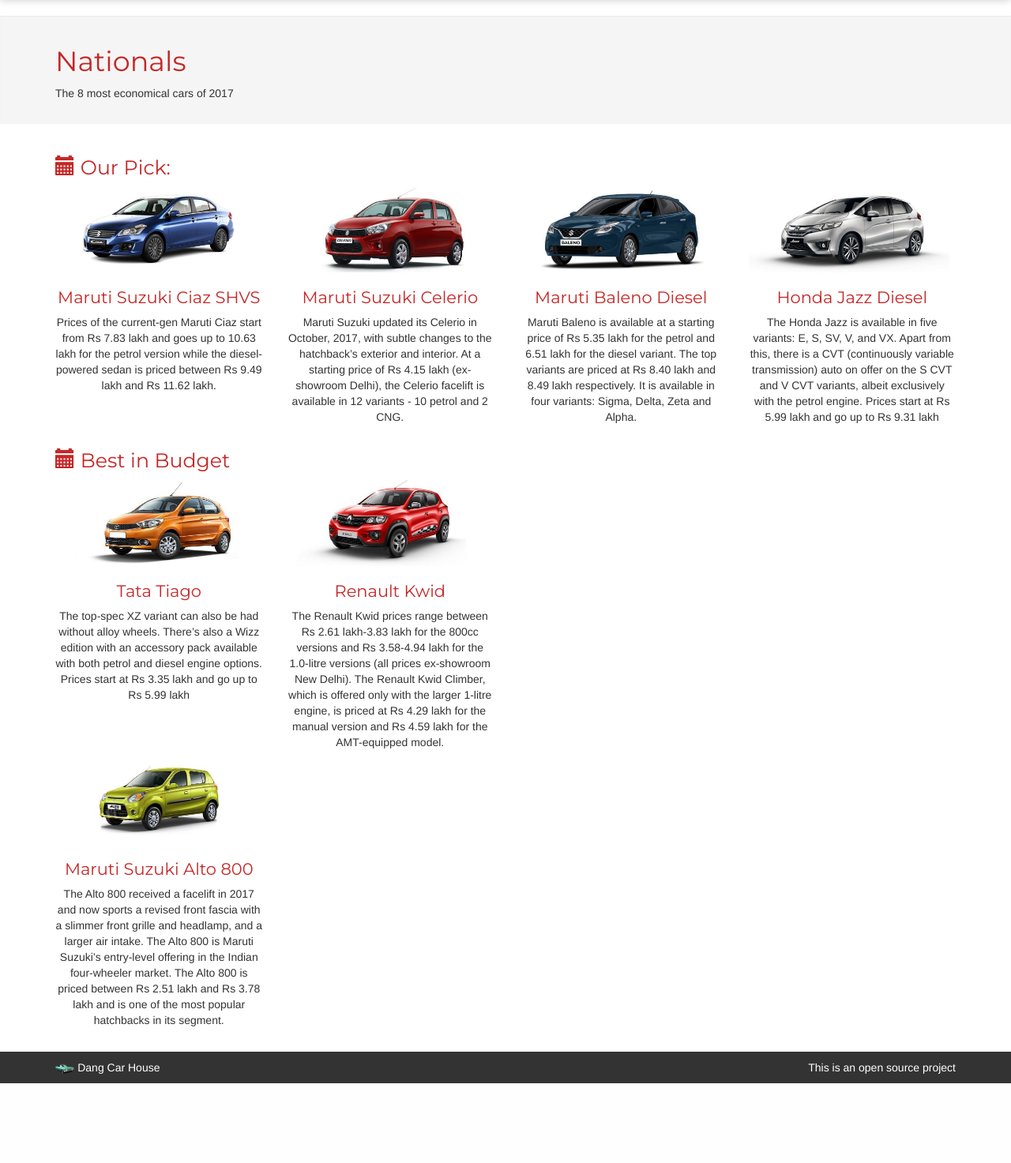
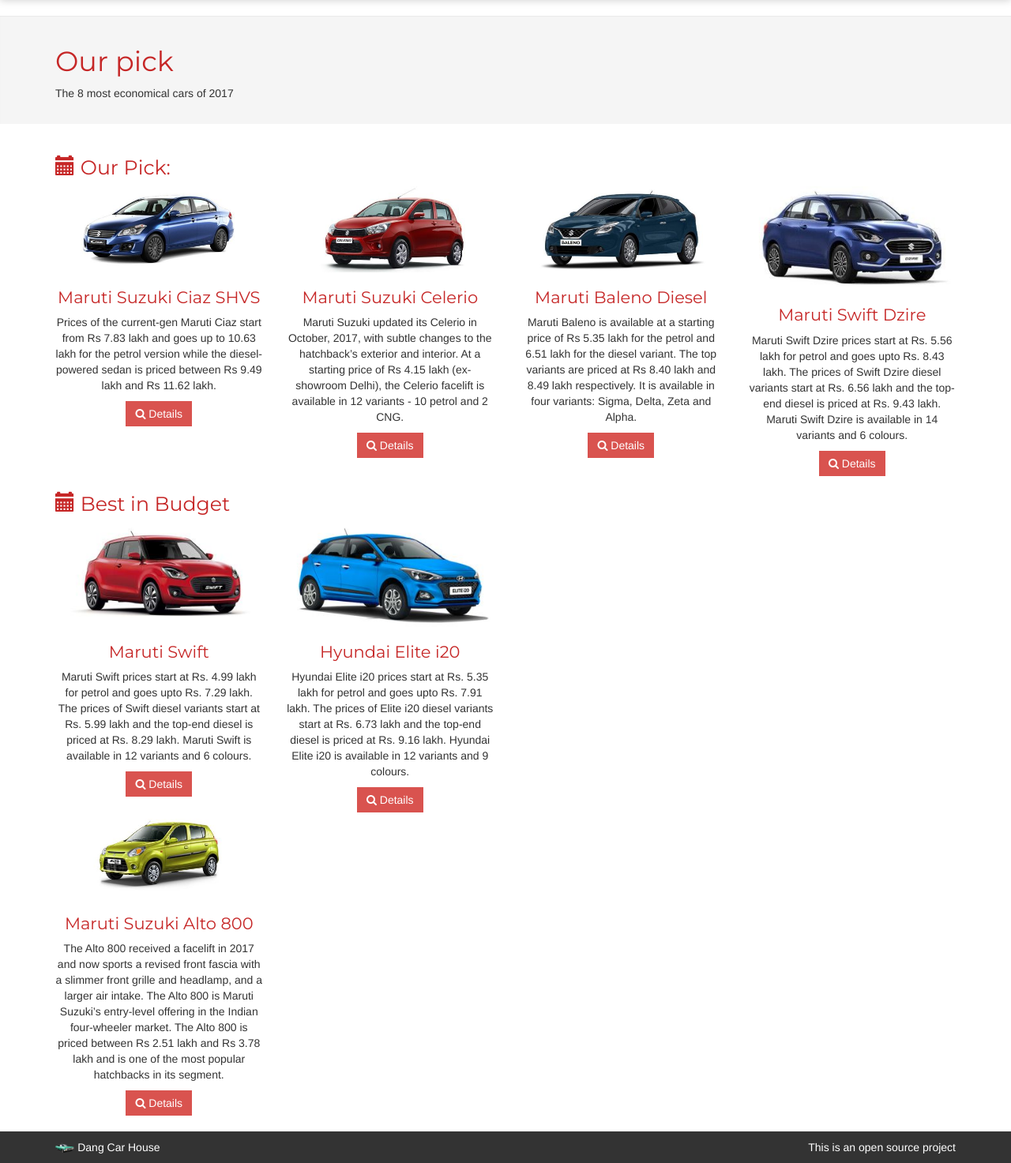
Before and after one commit to abhinavhanda21/car-sale, a PHP site: page /nacionais in a window 1280 px wide. Shown: the part 79-1552 px from the top of the page at 79% size. Before the commit the page ends 1451 px from the top, so only its background shows below. Run offline with PHP 8.4, Linux system fonts and the light colour scheme.

Commit message:
second commit

```diff
--- a/about.html
+++ b/about.html
@@ -41,7 +41,11 @@
   		});
 	</script>
 
-
+	<style>
+body {
+    background-color: rgb(0,0,0);
+}
+</style>
 </head>
 <body>
 	<nav class="navbar navbar-default">
--- a/css/style.css
+++ b/css/style.css
@@ -175,4 +175,5 @@
     width: 100%;
     text-align: center;
   }
+
 }
--- a/nacionais.php
+++ b/nacionais.php
@@ -1,7 +1,7 @@
 
 <div class="well">
 	<div class="container">
-		<h1>Nationals</h1>
+		<h1>Our pick</h1>
 		<p>The 8 most economical cars of 2017</p>
 	</div>
 </div> <!-- fim do well -->
@@ -13,36 +13,54 @@
                     <img src="imgs/nacionais/ciaz.jpg" alt="peugeot" class="img-responsive">
 			<h3>Maruti Suzuki Ciaz SHVS</h3>
 			<p>Prices of the current-gen Maruti Ciaz start from Rs 7.83 lakh and goes up to 10.63 lakh for the petrol version while the diesel-powered sedan is priced between Rs 9.49 lakh and Rs 11.62 lakh. </p>
+							<a href="Ciaz" class="btn btn-danger">
+				<i class="fa fa-search"></i> Details
+			</a>
 		</div>
 		<div class="col-md-3 col-sm-6 col-xs-12 text-center">
                     <img src="imgs/nacionais/cel.jpg" alt="nissanversa" class="img-responsive">
 			<h3>Maruti Suzuki Celerio </h3>
 			<p>Maruti Suzuki updated its Celerio in October, 2017, with subtle changes to the hatchback’s exterior and interior. At a starting price of Rs 4.15 lakh (ex-showroom Delhi), the Celerio facelift is available in 12 variants - 10 petrol and 2 CNG.</p>
+							<a href="Celerio" class="btn btn-danger">
+				<i class="fa fa-search"></i> Details
+			</a>
 		</div>
 		<div class="col-md-3 col-sm-6 col-xs-12 text-center">
                     <img src="imgs/nacionais/bal.jpg" alt="voyage" class="img-responsive">
 			<h3>Maruti Baleno Diesel</h3>
 			<p>Maruti Baleno is available at a starting price of Rs 5.35 lakh for the petrol and 6.51 lakh for the diesel variant. The top variants are priced at Rs 8.40 lakh and 8.49 lakh respectively. It is available in four variants: Sigma, Delta, Zeta and Alpha.</p>
+							<a href="Baleno" class="btn btn-danger">
+				<i class="fa fa-search"></i> Details
+			</a>
 		</div>
 
 
 		<div class="col-md-3 col-sm-6 col-xs-12 text-center">
-                    <img src="imgs/nacionais/jazz.jpg" alt="gol" class="img-responsive">
-			<h3>Honda Jazz Diesel</h3>
-			<p>The Honda Jazz is available in five variants:  E, S, SV, V, and VX. Apart from this, there is a CVT (continuously variable transmission) auto on offer on the S CVT and V CVT variants, albeit exclusively with the petrol engine. Prices start at Rs 5.99 lakh and go up to Rs 9.31 lakh</p>
+                    <img src="imgs/dezire.jpg" alt="gol" class="img-responsive">
+			<h3>Maruti Swift Dzire</h3>
+			<p>Maruti Swift Dzire prices start at Rs. 5.56 lakh for petrol and goes upto Rs. 8.43 lakh. The prices of Swift Dzire diesel variants start at Rs. 6.56 lakh and the top-end diesel is priced at Rs. 9.43 lakh. Maruti Swift Dzire is available in 14 variants and 6 colours.</p>
+							<a href="Swift-dezire" class="btn btn-danger">
+				<i class="fa fa-search"></i> Details
+			</a>
 		</div>
 		</div>
         <h2><span class="glyphicon glyphicon-calendar" aria-hidden="true"></span> Best in Budget</h2>
         <div class="row">
 		<div class="col-md-3 col-sm-6 col-xs-12 text-center">
-                    <img src="imgs/nacionais/tia.jpg" alt="fiatuno" class="img-responsive">
-			<h3>Tata Tiago</h3>
-			<p> The top-spec XZ variant can also be had without alloy wheels. There’s also a Wizz edition with an accessory pack available with both petrol and diesel engine options. Prices start at Rs 3.35 lakh and go up to Rs 5.99 lakh</p>
+                    <img src="imgs/swift.jpg" alt="fiatuno" class="img-responsive">
+			<h3>Maruti Swift</h3>
+			<p> Maruti Swift prices start at Rs. 4.99 lakh for petrol and goes upto Rs. 7.29 lakh. The prices of Swift diesel variants start at Rs. 5.99 lakh and the top-end diesel is priced at Rs. 8.29 lakh. Maruti Swift is available in 12 variants and 6 colours.</p>
+							<a href="Swift" class="btn btn-danger">
+				<i class="fa fa-search"></i> Details
+			</a>
 		</div>
 		<div class="col-md-3 col-sm-6 col-xs-12 text-center">
-                    <img src="imgs/nacionais/kwid.jpg" alt="fiatmobi" class="img-responsive">
-			<h3>Renault Kwid</h3>
-			<p>The Renault Kwid prices range between Rs 2.61 lakh-3.83 lakh for the 800cc versions and Rs 3.58-4.94 lakh for the 1.0-litre versions (all prices ex-showroom New Delhi). The Renault Kwid Climber, which is offered only with the larger 1-litre engine, is priced at Rs 4.29 lakh for the manual version and Rs 4.59 lakh for the AMT-equipped model.</p>
+                    <img src="imgs/i20.jpg" alt="fiatmobi" class="img-responsive">
+			<h3>Hyundai Elite i20</h3>
+			<p>Hyundai Elite i20 prices start at Rs. 5.35 lakh for petrol and goes upto Rs. 7.91 lakh. The prices of Elite i20 diesel variants start at Rs. 6.73 lakh and the top-end diesel is priced at Rs. 9.16 lakh. Hyundai Elite i20 is available in 12 variants and 9 colours.</p>
+							<a href="i20" class="btn btn-danger">
+				<i class="fa fa-search"></i> Details
+			</a>
 		</div>
 		</div>
 		<div class="row">
@@ -50,6 +68,9 @@
                     <img src="imgs/nacionais/alto.jpg" alt="fiatpalio" class="img-responsive">
 			<h3>Maruti Suzuki Alto 800</h3>
 			<p>The Alto 800 received a facelift in 2017 and now sports a revised front fascia with a slimmer front grille and headlamp, and a larger air intake. The Alto 800 is Maruti Suzuki’s entry-level offering in the Indian four-wheeler market. The Alto 800 is priced between Rs 2.51 lakh and Rs 3.78 lakh and is one of the most popular hatchbacks in its segment.</p>
+							<a href="Alto-800" class="btn btn-danger">
+				<i class="fa fa-search"></i> Details
+			</a>
 		</div>
 	</div>
 </div> <!-- fim do container -->
```
Also changed, not shown: index.html (+9 -1 lines), imgs/contact_bg1.png (added), 2 other files.
